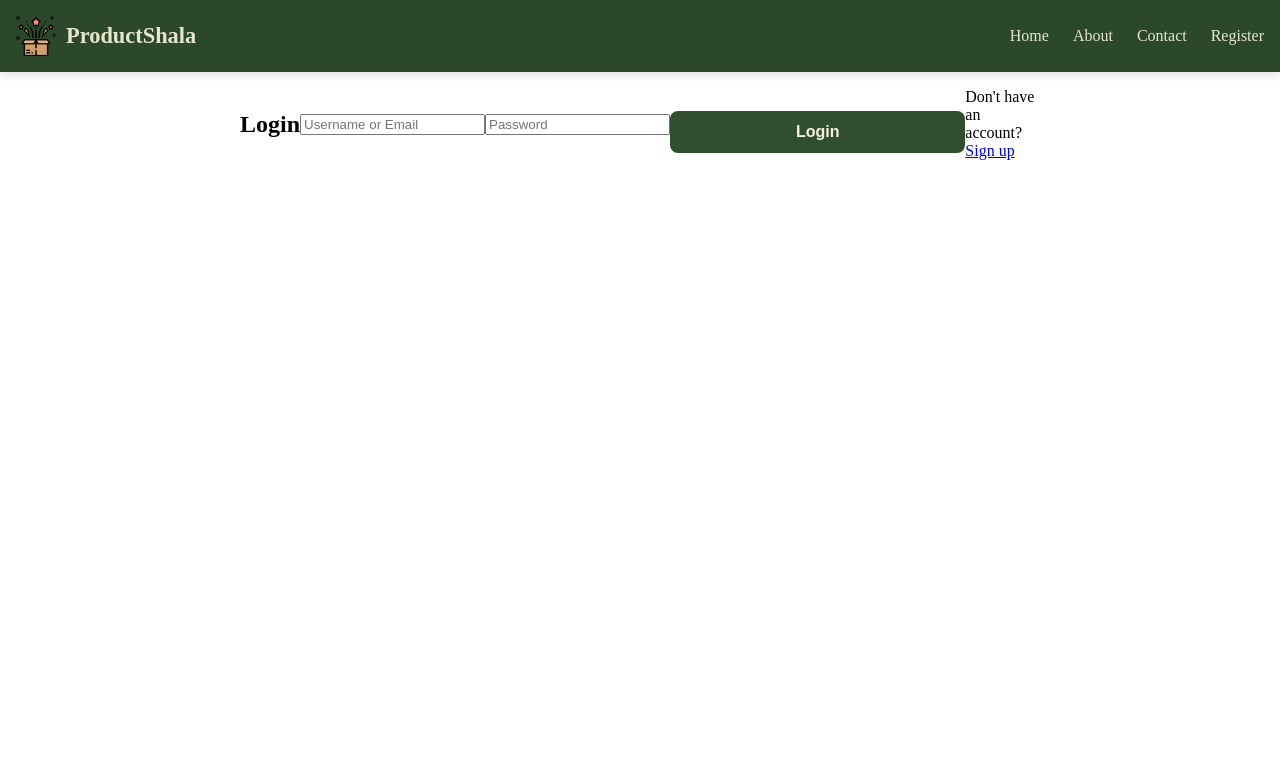
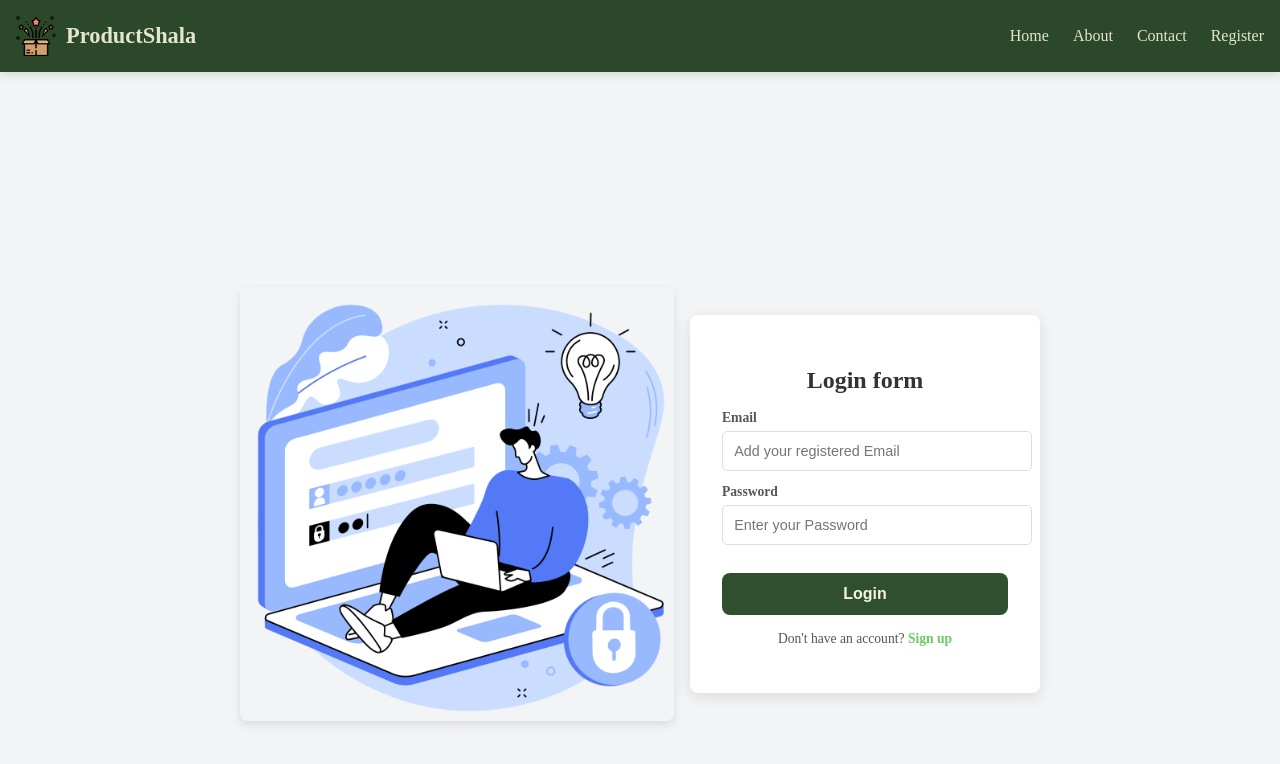
Before and after one commit to Soham-KT/Sentiment-Analysis-of-Product-Reviews, a React (Vite) app in the folder frontend/: page /login in a window 1280 px wide. Shown: the top 764 px of the page. Built offline with nearby package versions, Linux system fonts and the light colour scheme.

Commit message:
login form reformed

```diff
--- a/frontend/src/index.css
+++ b/frontend/src/index.css
@@ -3,7 +3,3 @@
   padding: 0;
   box-sizing: border-box;
 }
-
-html{
-
-}
--- a/frontend/src/pages/LoginPage.jsx
+++ b/frontend/src/pages/LoginPage.jsx
@@ -2,6 +2,8 @@
 import React, { useState } from "react";
 import "../styles/Login.css";
 import { Link } from "react-router-dom";
+import login from "../assets/login.png";
+
 function LoginPage() {
   const [form, setForm] = useState({ username: "", password: "" });
 
@@ -9,29 +11,88 @@ function LoginPage() {
     const { name, value } = e.target;
     setForm((prev) => ({ ...prev, [name]: value }));
   };
+  const handleSubmit = (e) => {
+    e.preventDefault();
+    console.log(form);
+  };
+  return (
+    // <div className="container">
+    //   <h2>Login</h2>
+    //   <input
+    //     type="text"
+    //     name="username"
+    //     placeholder="Username or Email"
+    //     value={form.username}
+    //     onChange={handleChange}
+    //   />
+    //   <input
+    //     type="password"
+    //     name="password"
+    //     placeholder="Password"
+    //     value={form.password}
+    //     onChange={handleChange}
+    //   />
+    //   <button className="btn">Login</button>
+    //   <p>
+    //     Don't have an account? <Link to="/signup">Sign up</Link>
+    //   </p>
+    // </div>
+    <>
+    <section>
+      <main>
+        <div className="section-login">
+          <div className="container grid grid-two-cols">
+            <div className="login-image">
+              <img
+                src={login}
+                alt="a nurse with a cute look"
+                width="800"
+                height="600"
+              />
+            </div>
+            {/* our main registration code  */}
+            <div className="login-form">
+              <h1 className="main-heading">Login form</h1>
 
-  return (
-    <div className="container">
-      <h2>Login</h2>
+              <form onSubmit={handleSubmit}>
+
+                <div>
+                  <label htmlFor="email">Email</label>
                   <input
-        type="text"
-        name="username"
-        placeholder="Username or Email"
-        value={form.username}
+                    type="email"
+                    name="email"
+                    value={form.email}
                     onChange={handleChange}
+                    placeholder="Add your registered Email"
                   />
+                </div>
+                <div>
+                  <label htmlFor="password">Password</label>
                   <input
                     type="password"
                     name="password"
-        placeholder="Password"
                     value={form.password}
                     onChange={handleChange}
+                    placeholder="Enter your Password"
                   />
-      <button className="btn">Login</button>
-      <p>
+                </div>
+
+
+                <button type="submit" className="btn btn-submit">
+                  Login
+                </button>
+                <p className="signup-link">
                  Don't have an account? <Link to="/signup">Sign up</Link>
                 </p>
+              </form>
             </div>
+          </div>
+        </div>
+      </main>
+    </section>
+  </>
+
+
   );
 }
 
--- a/frontend/src/styles/Login.css
+++ b/frontend/src/styles/Login.css
@@ -64,3 +64,158 @@ a {
 a:hover {
   color: #265e26;
 } */
+
+/* Login.css */
+
+.section-login {
+  padding: 2rem 0;
+  background-color: #f3f4f6;
+  display: flex;
+  align-items: center;
+  justify-content: center;
+  min-height: 100vh;
+}
+
+.container {
+  max-width: 800px;
+  width: 100%;
+  margin: 0 auto;
+  padding: 0 1rem;
+  display: flex;
+  align-items: center;
+  justify-content: center;
+  flex-direction: row;
+}
+
+.grid-two-cols {
+  display: flex;
+  gap: 1rem;
+  align-items: center;
+  justify-content: center;
+}
+
+.login-image {
+  display: flex;
+  justify-content: center;
+  align-items: center;
+  flex: 1;
+}
+
+.login-image img {
+  max-width: 100%;
+  height: auto;
+  border-radius: 8px;
+  box-shadow: 0 4px 10px rgba(0, 0, 0, 0.1);
+}
+
+.login-form {
+  background: #ffffff;
+  padding: 2rem;
+  border-radius: 8px;
+  box-shadow: 0 4px 15px rgba(0, 0, 0, 0.1);
+  max-width: 350px;
+  width: 100%;
+  box-sizing: border-box;
+  flex: 1;
+
+}
+
+.main-heading {
+  font-size: 1.5rem;
+  font-weight: 700;
+  color: #333;
+  text-align: center;
+  margin-bottom: 1rem;
+}
+
+.login-form label {
+  font-weight: 600;
+  color: #555;
+  font-size: 0.85rem;
+  display: block;
+  margin-bottom: 0.3rem;
+}
+
+.login-form input {
+  width: 100%;
+  padding: 0.7rem;
+  margin-bottom: 0.8rem;
+  border: 1px solid #ddd;
+  border-radius: 5px;
+  font-size: 0.9rem;
+  color: #333;
+  outline: none;
+  transition: border-color 0.3s ease;
+
+}
+
+.login-form input:focus {
+  border-color: #66cc66;
+  box-shadow: 0 0 5px rgba(102, 204, 102, 0.3);
+}
+
+.btn-submit {
+  width: 100%;
+  background-color: #66cc66;
+  color: #ffffff;
+  padding: 0.7rem;
+  border: none;
+  border-radius: 5px;
+  font-size: 1rem;
+  font-weight: 600;
+  cursor: pointer;
+  transition: background-color 0.3s ease, transform 0.2s ease;
+}
+
+.btn-submit:hover {
+  background-color: #55aa55;
+  transform: translateY(-1px);
+}
+
+.signup-link {
+  margin-top: 1rem;
+  font-size: 0.85rem;
+  color: #555;
+  text-align: center;
+}
+
+.signup-link a {
+  color: #66cc66;
+  text-decoration: none;
+  font-weight: 600;
+  transition: color 0.3s ease;
+}
+
+.signup-link a:hover {
+  color: #55aa55;
+}
+
+@media (max-width: 768px) {
+  .container {
+    flex-direction: column;
+    align-items: center;
+    padding: 0 1rem;
+  }
+
+  .login-image {
+    margin-bottom: 1.5rem;
+  }
+
+  .login-form {
+    max-width: 90%;
+  }
+}
+
+@media (max-width: 480px) {
+  .main-heading {
+    font-size: 1.4rem;
+  }
+
+  .login-form {
+    padding: 1.5rem;
+  }
+
+  .login-image img {
+    max-width: 80%;
+  }
+}
```
Lines whose indentation alone changed are shown as unchanged.
